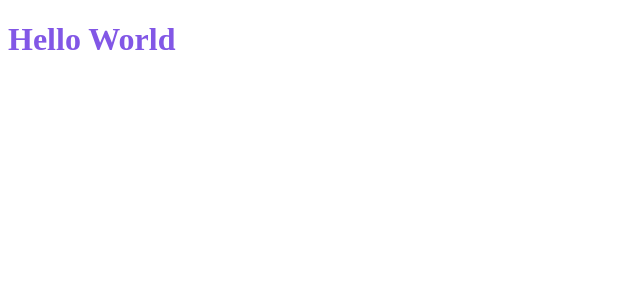
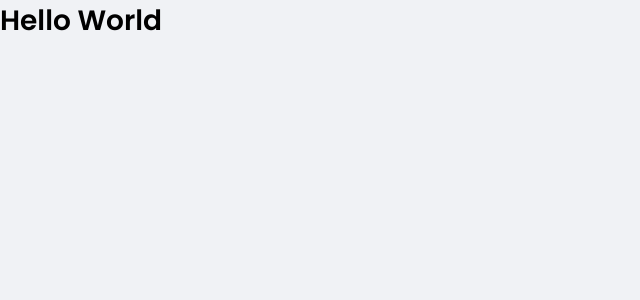
Before and after one commit to felipemm-santos/dtmoney, a React (Create React App) app: page / in a window 1280 px wide. Shown: the top 300 px of the page, without its empty margins (0-640 px from the left). Built offline with nearby package versions, Linux system fonts and the light colour scheme.

Commit message:
Create global style settings

```diff
--- a/public/index.html
+++ b/public/index.html
@@ -1,12 +1,21 @@
 <!DOCTYPE html>
 <html lang="en">
   <head>
+    <link rel="preconnect" href="https://fonts.googleapis.com" />
+    <link rel="preconnect" href="https://fonts.gstatic.com" crossorigin />
+
     <meta charset="utf-8" />
     <meta name="viewport" content="width=device-width, initial-scale=1" />
+
+    <link rel="shortcut icon" href="Favicon.png" type="image/png" />
+
+    <link
+      href="https://fonts.googleapis.com/css2?family=Poppins:wght@400;600&display=swap"
+      rel="stylesheet"
+    />
     <title>Dt Money</title>
   </head>
   <body>
-    <noscript>You need to enable JavaScript to run this app.</noscript>
     <div id="root"></div>
   </body>
 </html>
--- a/src/App.tsx
+++ b/src/App.tsx
@@ -1,13 +1,10 @@
-import styled from "styled-components";
-
-const Title = styled.h1`
-  color: #8257e6;
-`;
+import { GlobalStyle } from "./styles/global";
 
 export function App() {
   return (
     <div className="App">
-      <Title>Hello World</Title>
+      <h1>Hello World</h1>
+      <GlobalStyle />
     </div>
   );
 }
--- /dev/null
+++ b/src/styles/global.ts
@@ -0,0 +1,58 @@
+import { createGlobalStyle } from "styled-components";
+
+export const GlobalStyle = createGlobalStyle`
+    :root{
+        --red: #e52e4d;
+        --blue: #5429cc;
+
+        --blue-light: #6933ff;
+
+        --text-title: #363f5f;
+        --text-body: #969cb3;
+
+        --background: #f0f2f5;
+        --shape: #ffffff;
+
+    }
+
+    *{
+        margin: 0;
+        padding: 0 ;
+        box-sizing: border-box;
+    }
+
+    /* font-size: 16px ; Desktop */
+    html {
+        @media (max-width:1080px) {
+            font-size: 93.75%; // 16 * 0,9375 = 15 px
+        }
+
+        @media (min-width:720px) {
+            font-size: 87.5%; // 16 * 0,8775 = 14 px
+        }
+    }
+
+    body, input, textarea, button {
+        font-family: 'Poppins', sans-serif;
+        font-weight: 400;
+    }
+
+    h1,h2,h3,h4,h5,h6, strong {
+        font-weight: 600;
+    }
+
+    body {
+        background: var(--background) ;
+        -webkit-font-smoothing: antialiased;
+    }
+
+    button {
+        cursor: pointer;
+    }
+
+    [disabled] {
+        opacity:0.6;
+        cursor: not-allowed ;
+    }
+
+`;
```
